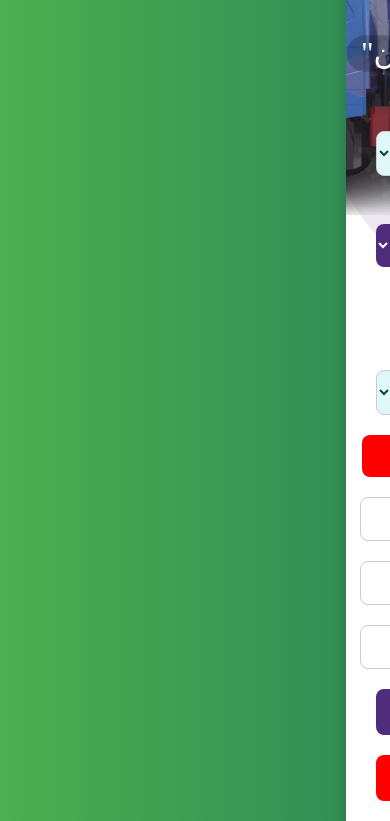
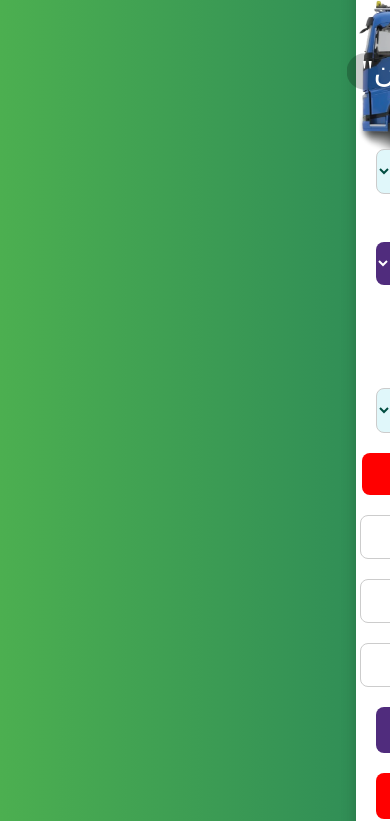
Before and after one commit to mohamedshasha/mo.alhuairis, a plain HTML site: page index.html in a window 390 px wide. Shown: the part 346-1167 px from the top of the page. Drawn offline with Linux system fonts and the light colour scheme; a web font is replaced by a local one.

Commit message:
تحديث: تغيير الخلفية إلى كفر، إضافة media queries، تعديل موضع الشعار

```diff
--- a/style.css
+++ b/style.css
@@ -11,6 +11,8 @@ body {
   align-items: center;
   height: 100vh;
   margin: 0;
+  padding: 0;
+  width: 100%;
 }
 select {
   background-color: #e0f7fa; /* لون أزرق فاتح */
@@ -33,7 +35,7 @@ select:focus {
 .container {
   background: white;
   background-image: url(baggg.png);
-  background-size: 700px auto;
+  background-size: contain;
   background-position: center; /* توسيط الصورة */
   background-repeat: no-repeat; /* منع تكرار الصورة */
   position: relative;
@@ -196,4 +198,12 @@ button:hover {
   to {
     transform: translateX(-100%);
   }
+
 }
+@media (max-width: 768px) {
+  .container {
+      padding: 10px;
+      max-width: 100%; /* اجعل العنصر يأخذ كامل العرض */
+      width: 100%; /* اجعل العرض 100% */
+  }
+}
```
Also changed, not shown: index.html (+2 -0 lines).
